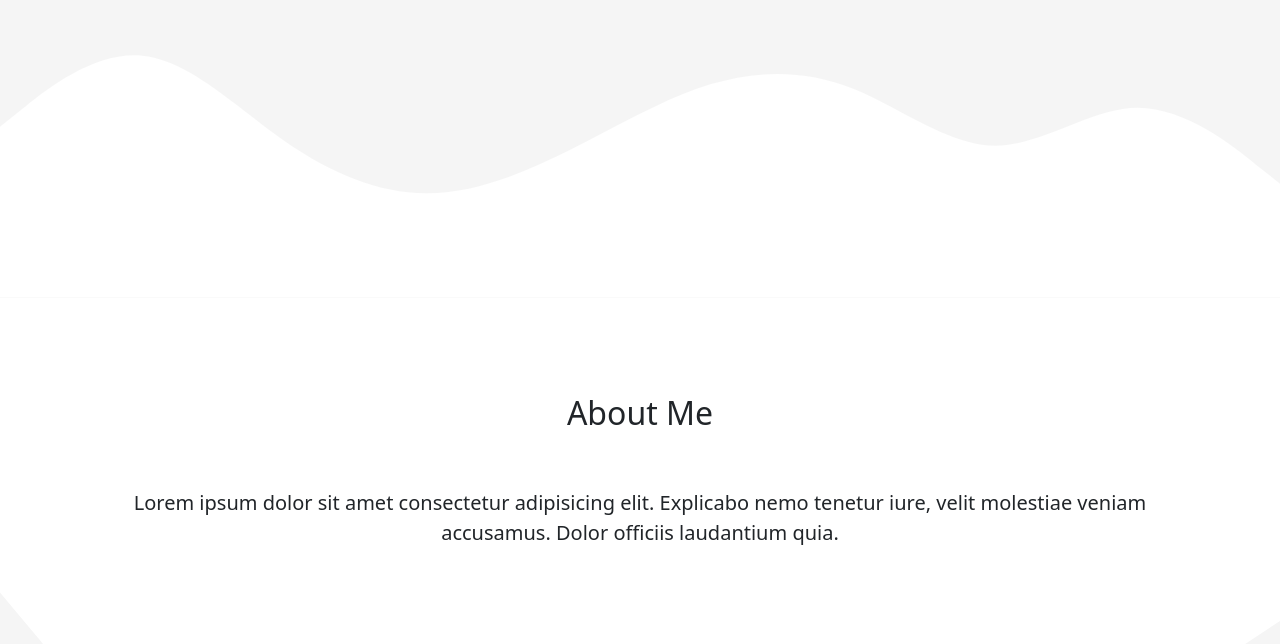
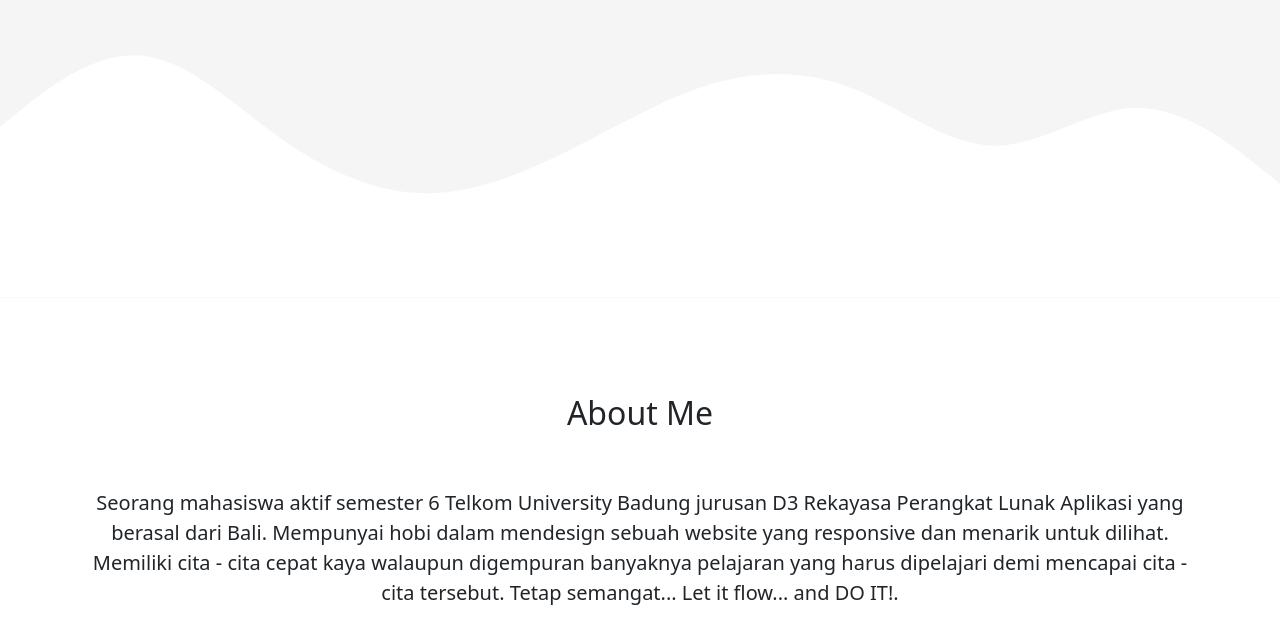
Before and after one commit to ngurahchandraa/ngurahchandraa.github.io, a plain HTML site: page index.html in a window 1280 px wide. Shown: the part 404-1048 px from the top of the page. Drawn offline with nearby package versions, Linux system fonts and the light colour scheme.

Commit message:
Mengganti deskripsi about me

```diff
--- a/index.html
+++ b/index.html
@@ -64,7 +64,10 @@
         </div>
         <div class="row justify-content-center fs-5 text-center">
           <div class="col-md">
-            <p>Lorem ipsum dolor sit amet consectetur adipisicing elit. Explicabo nemo tenetur iure, velit molestiae veniam accusamus. Dolor officiis laudantium quia.</p>
+            <p>
+              Seorang mahasiswa aktif semester 6 Telkom University Badung jurusan D3 Rekayasa Perangkat Lunak Aplikasi yang berasal dari Bali. Mempunyai hobi dalam mendesign sebuah website yang responsive dan menarik untuk dilihat. Memiliki
+              cita - cita cepat kaya walaupun digempuran banyaknya pelajaran yang harus dipelajari demi mencapai cita - cita tersebut. Tetap semangat... Let it flow... and DO IT!.
+            </p>
           </div>
         </div>
       </div>
```
